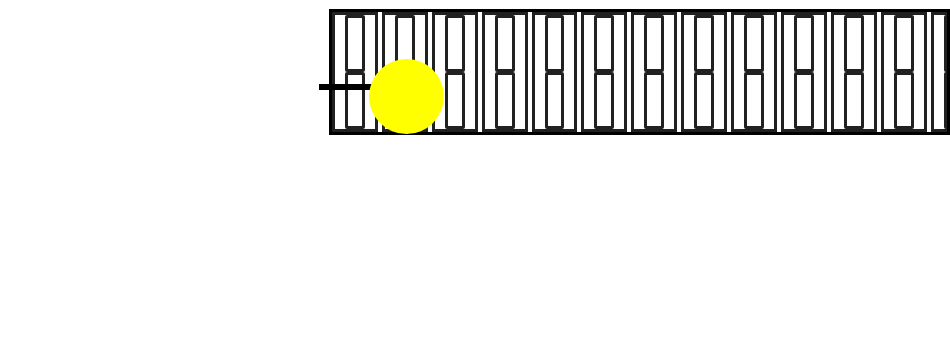
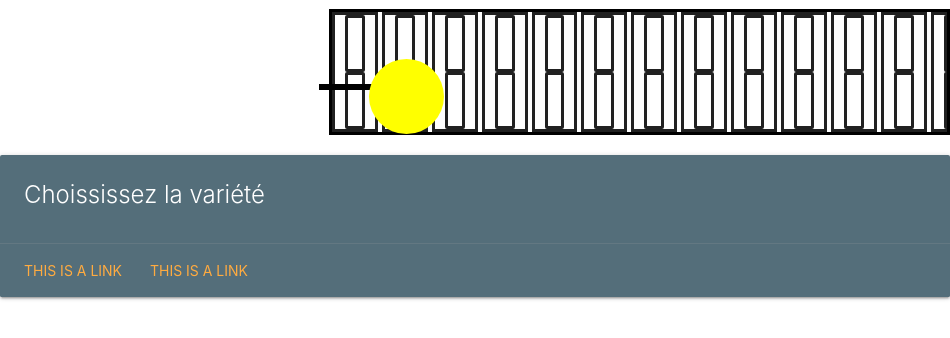
Before and after one commit to Idumi888/projet-stage-frigos, an Electron app: page frigo3.html in a window 950 px wide. Shown: the part 394-732 px from the top of the page. Drawn offline with nearby package versions, Linux system fonts and the light colour scheme.

Commit message:
choix couleur debut

```diff
--- a/frigo3.html
+++ b/frigo3.html
@@ -135,6 +135,23 @@
 
 
 
+        </div>
+    </div>
+    <div <div class="col s8 ">
+        <div class="card blue-grey darken-1">
+            <div class="card-content white-text">
+                <span class="card-title">Choississez la variété</span>
+                <p></p>
+            </div>
+            <div class="card-action">
+                <a href="#">This is a link</a>
+                <a href="#">This is a link</a>
+            </div>
+        </div>
+    </div>
+
+
+
     <ul class="sidenav" id="mobile-links">
         <li><a href="/index.html">Accueil</a></li>
         <li><a href="/frigo3.html">Frigo 3</a></li>
```
Lines whose indentation alone changed are shown as unchanged.
